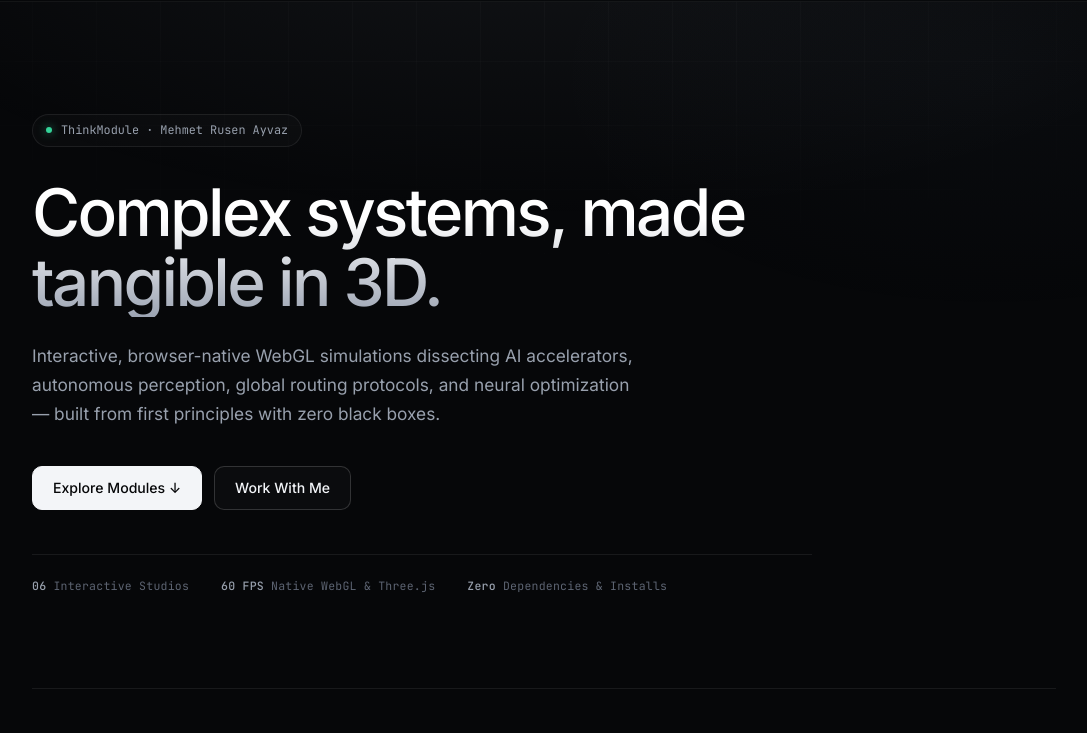
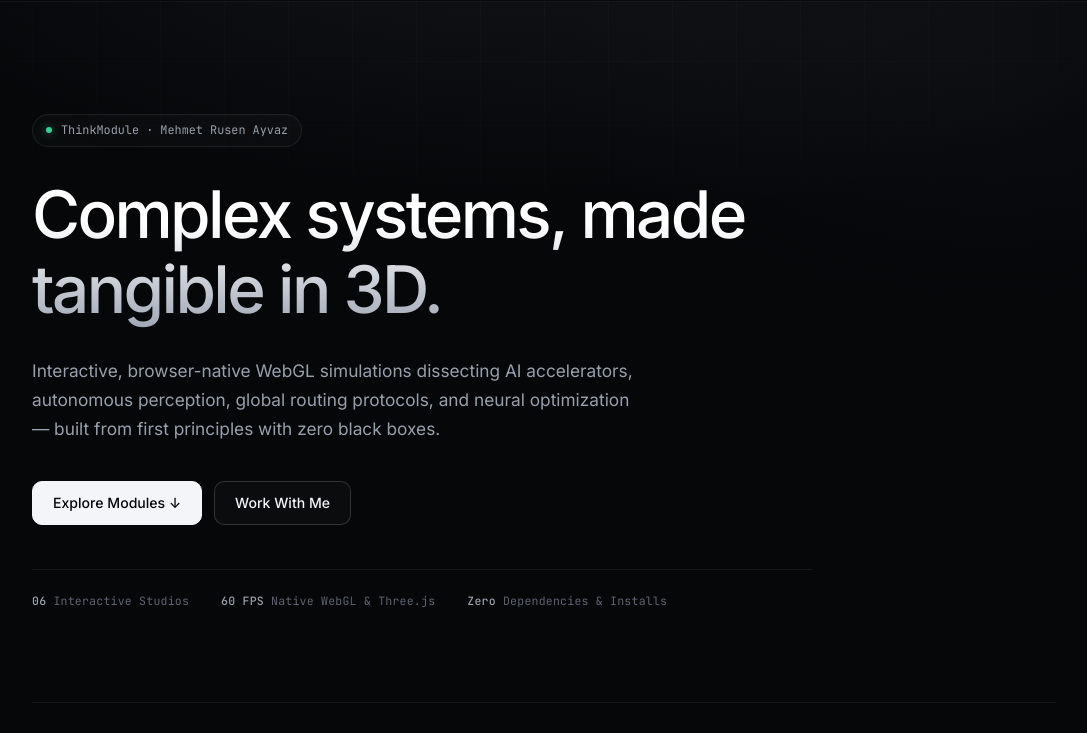
Before and after one commit to thinkmodule/thinkmodule.github.io, a plain HTML site: page index.html in a window 1280 px wide. Shown: the part 67-800 px from the top of the page, without its empty margins (96-1183 px from the left). Drawn offline with Linux system fonts and the light colour scheme.

Commit message:
Give hero heading descenders breathing room so g is never clipped

```diff
--- a/index.html
+++ b/index.html
@@ -192,7 +192,8 @@
     .hero h1 {
       font-size: clamp(2.5rem, 5.6vw, 4.1rem);
       font-weight: 500;
-      line-height: 1.07;
+      line-height: 1.14;
+      padding-bottom: 0.08em;
       letter-spacing: -0.04em;
       background: linear-gradient(180deg, #ffffff 30%, #9ca4b3 100%);
       -webkit-background-clip: text;
```
